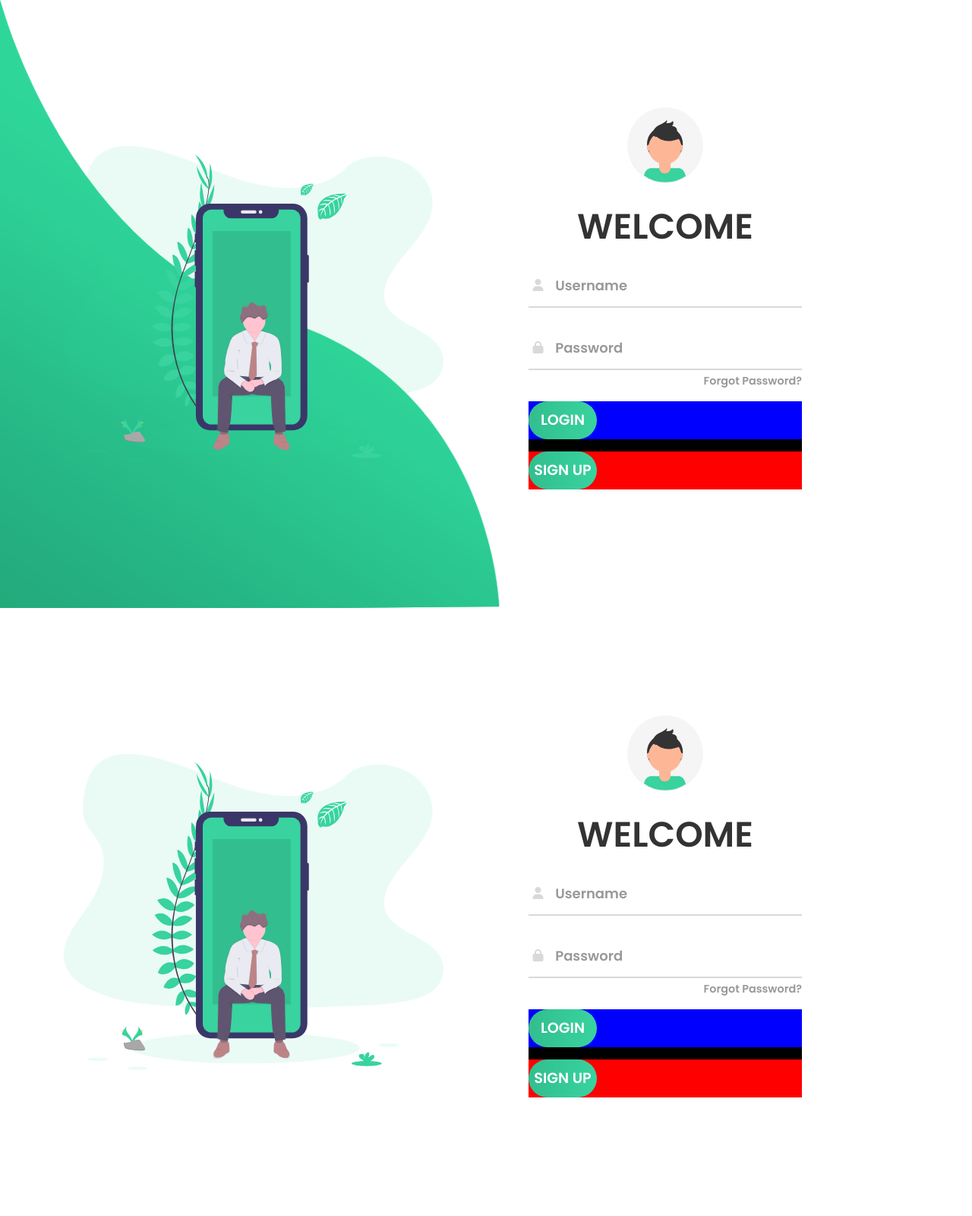
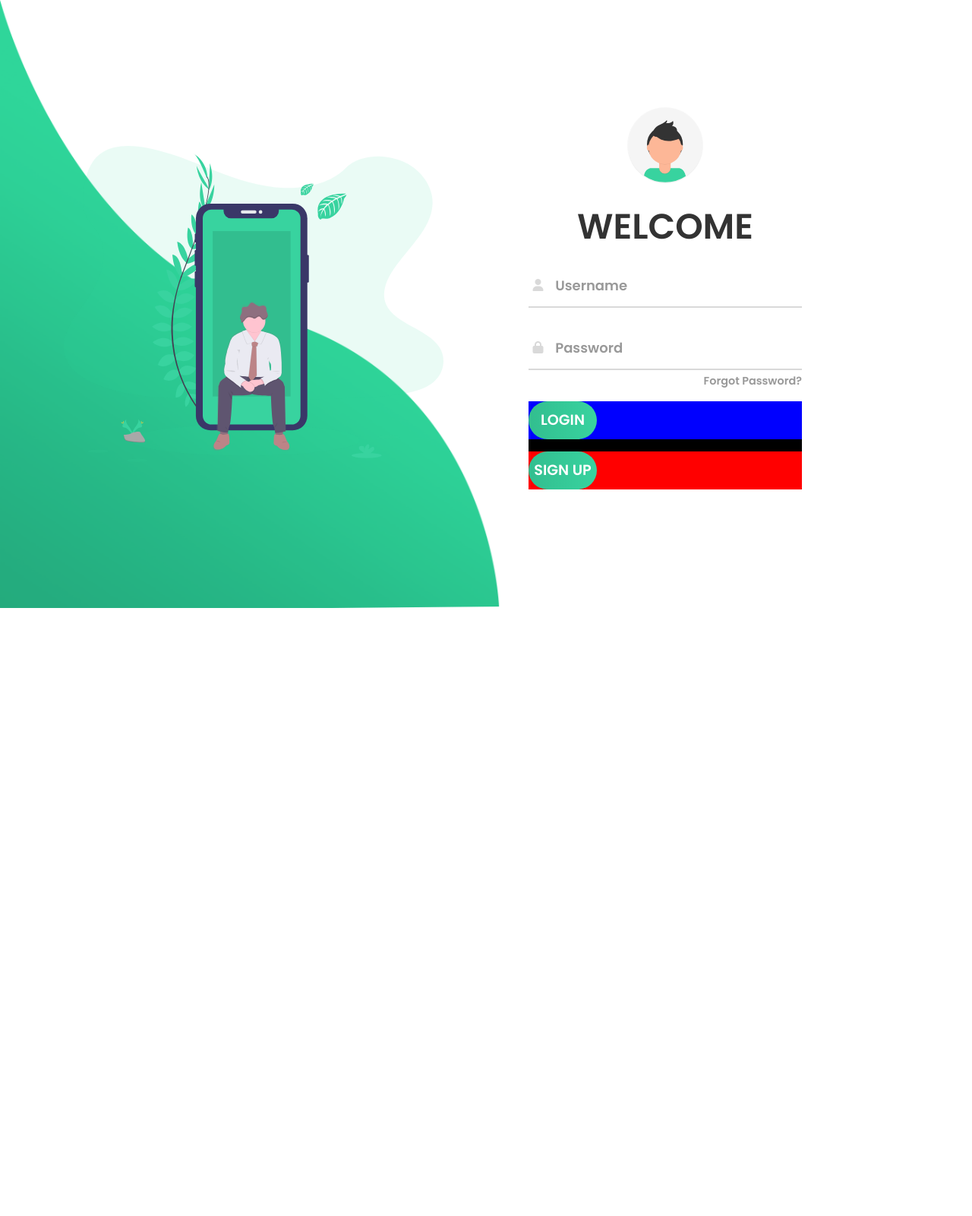
Before and after one commit to subbareddykovvuri/Finance, a Node server app: page /login in a window 1280 px wide. Shown: the whole page at 76% size. After the commit the page ends 800 px from the top, so only its background shows below. Run offline with Node 20, Linux system fonts and the light colour scheme; some libraries are stand-ins or nearby versions.

Commit message:
backuped

```diff
--- a/views/login.ejs
+++ b/views/login.ejs
@@ -50,55 +50,3 @@
     <script type="text/javascript" src="js/main.js"></script>
 </body>
 </html>
-<!DOCTYPE html>
-<html>
-<head>
-  <title>Animated Login Form</title>
-  <link rel="stylesheet" type="text/css" href="stylesheets/loginstyle.css">
-  <link href="https://fonts.googleapis.com/css?family=Poppins:600&display=swap" rel="stylesheet">
-  <script src="https://kit.fontawesome.com/a81368914c.js"></script>
-  <meta name="viewport" content="width=device-width, initial-scale=1">
-</head>
-<body>
-  <img class="wave" src="images/wave.png">
-  <div class="container">
-    <div class="img">
-      <img src="images/bg.svg">
-    </div>
-    <div class="login-content">
-      <form action="index.html">
-        <img src="images/avatar.svg">
-        <h2 class="title">Welcome</h2>
-              <div class="input-div one">
-                 <div class="i">
-                    <i class="fas fa-user"></i>
-                 </div>
-                 <div class="div">
-                    <h5>Username</h5>
-                    <input type="text" class="input">
-                 </div>
-              </div>
-              <div class="input-div pass">
-                 <div class="i">
-                    <i class="fas fa-lock"></i>
-                 </div>
-                 <div class="div">
-                    <h5>Password</h5>
-                    <input type="password" class="input">
-                 </div>
-              </div>
-              <a href="#">Forgot Password?</a>
-              <div class="row" style="background-color: black">
-                <div class="col-md-1" style="background-color: blue">
-              <input type="submit" class="btn" value="Login">
-            </div>
-            <div class="col-md-12" style="background-color: red">
-              <button class="btn" type="button" onclick="window.location.href='signup'">SIGN UP</button>
-            </div>
-            </div>
-            </form>
-        </div>
-    </div>
-    <script type="text/javascript" src="js/main.js"></script>
-</body>
-</html>
```
